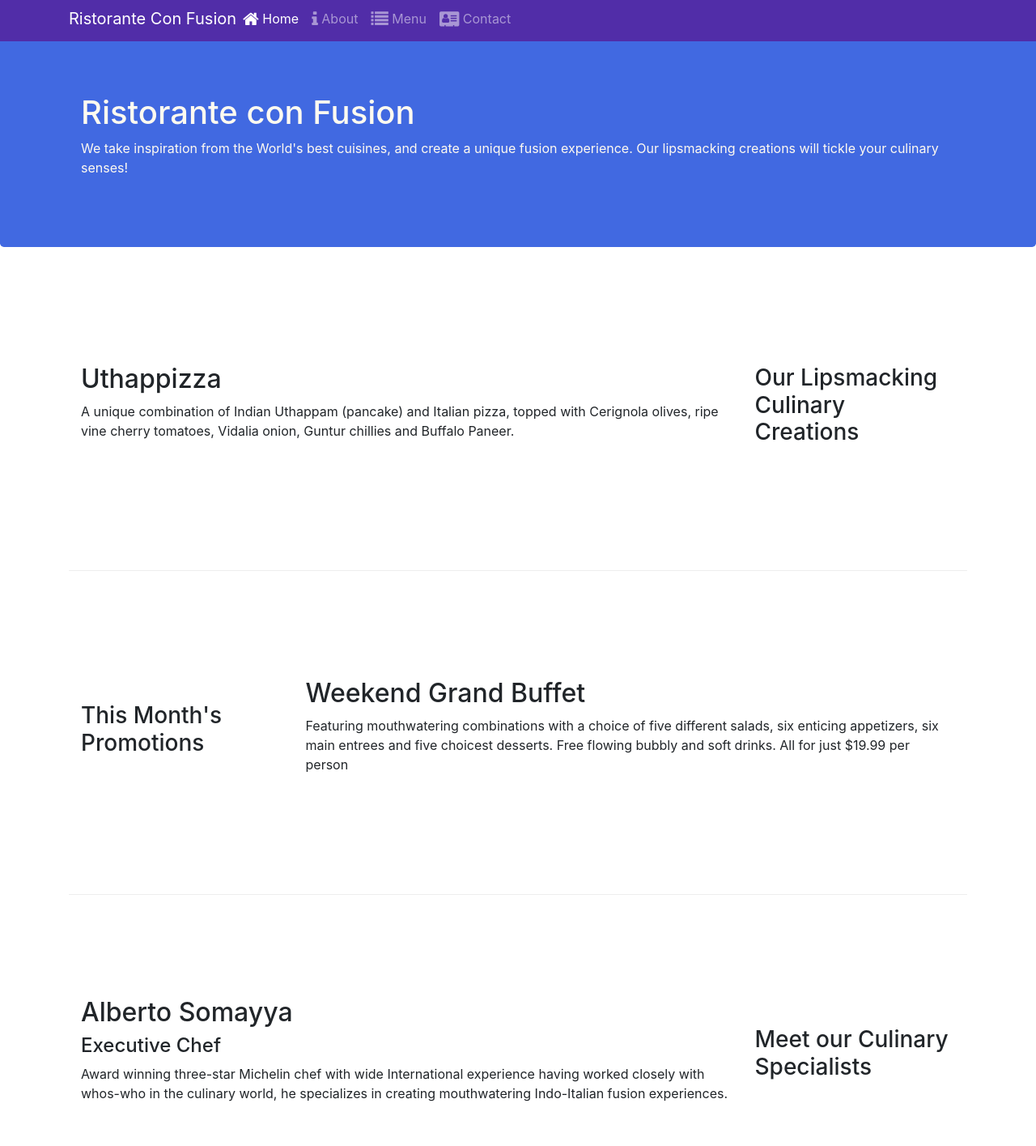
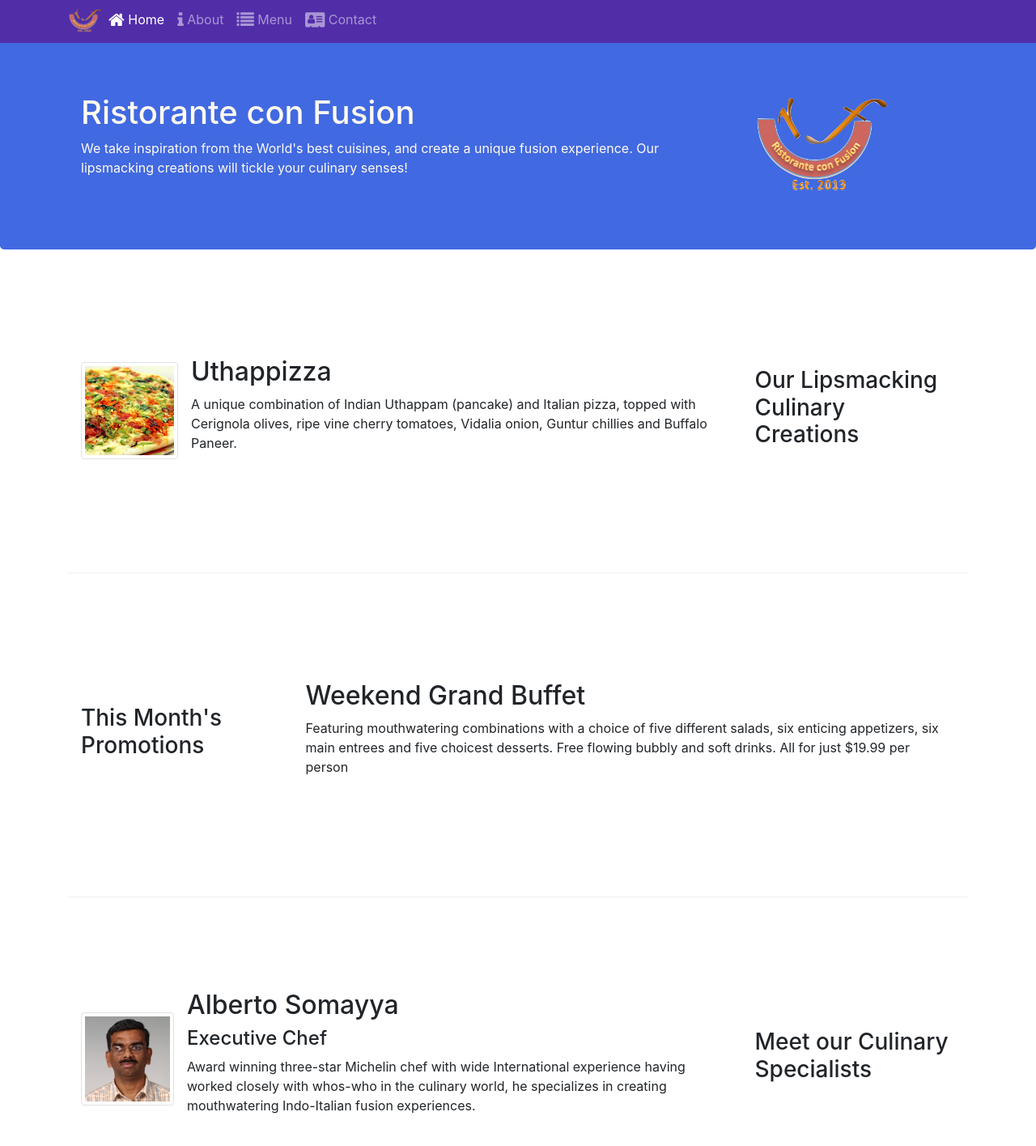
Before and after one commit to lucasoppc/Bootstrap4, a website: page index.html in a window 1280 px wide. Shown: the part 5-1420 px from the top of the page at 81% size. Drawn offline with nearby package versions, Linux system fonts and the light colour scheme.

Commit message:
Images and media

```diff
--- a/index.html
+++ b/index.html
@@ -17,7 +17,7 @@
             <button class="navbar-toggler" type="button" data-toggle="collapse" data-target="#Navbar">
                 <span class="navbar-toggler-icon"></span>
             </button>
-            <a class="navbar-brand mr-auto" href="#">Ristorante Con Fusion</a>
+            <a class="navbar-brand mr-auto" href="#"><img src="./img/logo.png" height="30" width="41"></a>
             <div class="collapse navbar-collapse" id="Navbar">
                 <ul class="navbar-nav mr-auto">
                     <li class="nav-item active"><a class="nav-link" href="#"><span class="fa fa-home fa-lg"></span> Home</a></li>
@@ -32,11 +32,12 @@
     <header class="jumbotron">
         <div class="container">
             <div class="row row-header">
-                <div class="col-12 col-sm6">
+                <div class="col-9 col-sm6">
                     <h1>Ristorante con Fusion</h1>
-                    <p class="d-none d-sm-block">We take inspiration from the World's best cuisines, and create a unique fusion experience. Our lipsmacking creations will tickle your culinary senses!</p>
+                    <p>We take inspiration from the World's best cuisines, and create a unique fusion experience. Our lipsmacking creations will tickle your culinary senses!</p>
                 </div>
-                <div class="col-12 col-sm">
+                <div class="col-3 col-sm align-self-center">
+                    <img  src="./img/logo.png" class="img-fluid">
                 </div>
             </div>
         </div>
@@ -48,8 +49,13 @@
                 <h3>Our Lipsmacking Culinary Creations</h3>
             </div>
             <div class="col col-sm order-sm-first col-md">
-                <h2>Uthappizza</h2>
-                <p class="d-none d-sm-block">A unique combination of Indian Uthappam (pancake) and Italian pizza, topped with Cerignola olives, ripe vine cherry tomatoes, Vidalia onion, Guntur chillies and Buffalo Paneer.</p>
+                <div class="media">
+                    <img class="mr-3 align-self-center d-flex img-thumbnail" src="./img/uthappizza.png" alt="Uthapizza">
+                    <div class="media-body">
+                        <h2 class="mt-0">Uthappizza</h2>
+                        <p class="d-none d-sm-block">A unique combination of Indian Uthappam (pancake) and Italian pizza, topped with Cerignola olives, ripe vine cherry tomatoes, Vidalia onion, Guntur chillies and Buffalo Paneer.</p>
+                    </div>
+                </div>
             </div>
         </div>
 
@@ -69,9 +75,14 @@
                 <h3>Meet our Culinary Specialists</h3>
             </div>
             <div class="col col-sm order-sm-first col-md">
-                <h2>Alberto Somayya</h2>
-                <h4>Executive Chef</h4>
-                <p class="d-none d-sm-block">Award winning three-star Michelin chef with wide International experience having worked closely with whos-who in the culinary world, he specializes in creating mouthwatering Indo-Italian fusion experiences. </p>
+                <div class="media">
+                    <img src="./img/alberto.png" class="img-thumbnail mr-3 align-self-center d-flex" alt="Alberto Somaya">
+                    <div class="media-body">
+                        <h2 class="mt-0">Alberto Somayya</h2>
+                        <h4>Executive Chef</h4>
+                        <p class="d-none d-sm-block">Award winning three-star Michelin chef with wide International experience having worked closely with whos-who in the culinary world, he specializes in creating mouthwatering Indo-Italian fusion experiences. </p>
+                    </div>
+                </div>
             </div>
         </div>
     </div>
```
Also changed, not shown: aboutus.html (+4 -3 lines), contactus.html (+4 -3 lines), img/alberto.png (added), img/buffet.png (added), img/logo.png (added), img/uthappizza.png (added), 1 other file.
